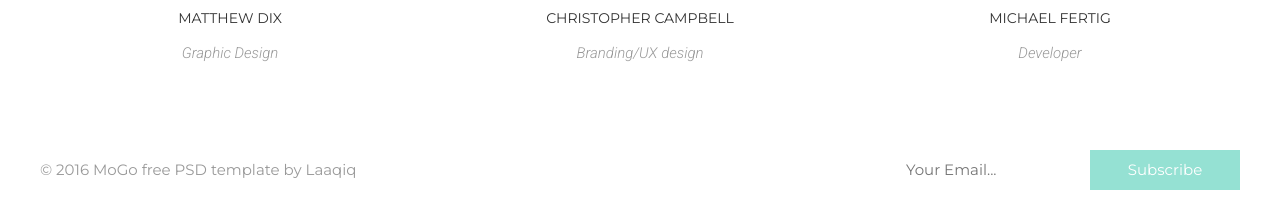
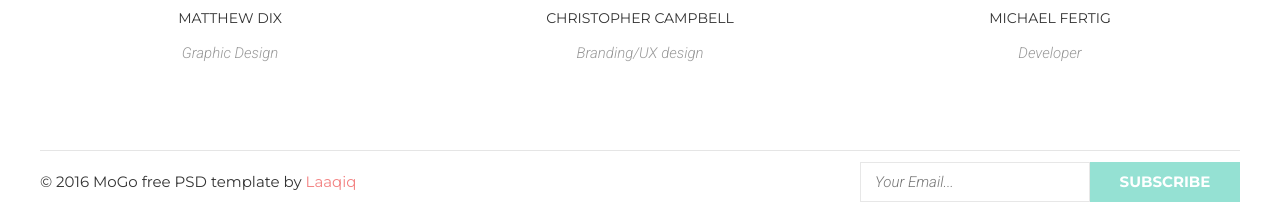
Before and after one commit to Yura111/Yura111-Yura111-goit-be-course-module-6, a plain HTML site: page index.html in a window 1280 px wide. Shown: the part 1574-1787 px from the top of the page. Before the commit the page ends 1764 px from the top, so only its background shows below. Drawn offline with Linux system fonts and the light colour scheme.

Commit message:
06.05/14.30

```diff
--- a/css/style.css
+++ b/css/style.css
@@ -25,7 +25,7 @@ img {
   height: auto;
 }
 
-
+button,
 input,
 optgroup,
 select,
@@ -313,18 +313,70 @@ box-shadow: 10px 10px 0 rgb(149, 225, 211);
     line-height: 1.6;
     text-align: center;
   }
-  .footer_box{
+  .footer_box {
     display: flex;
     justify-content: space-between;
     align-items: center;
+    color: rgb(51, 51, 51);
+    border-top: 1px solid #e5e5e5;
+    padding: 11px 0;
   }
+  .color a {
+    color: #f38181
+   }
   .contact-from{
-height: 40px;
+    display: flex;
   }
+
+  .contact-from_input {
+
+    display: block;
+    width: 230px;
+    height: 40px;
+    border: 1px solid #e7e7e7;
+    padding-left: 14px; }
+
+    .contact {
+      display: block;
+      width: 150px;
+      height: 40px;
+      background-color: #95e1d3;
+      font-weight: 700;
+      text-transform: uppercase;
+      color: #fff;
+      cursor: pointer;
+    }
+
+
+ /* .contact-from{
+    display:flex;
+    height: 40px;
+text-align: center;
+font-size: 15px;
+font-family: "Roboto";
+color: rgb(204, 204, 204);
+font-style: italic;
+line-height: 1.6;
+border: 1px solid #e7e7e7;
+  }
+
  .contact{
+  display: flex;
    border: none;
    background-color: #95e1d3;
-   color: #fff;
-      height: 40px;
-      width: 150px;
- }
+      font-size: 14px;
+    color: #fff;
+  font-weight: 700;
+  text-transform: uppercase;
+  line-height: 1.2;
+  text-align: center;
+      height: 40px;}*/
+
+
+      .contact-from_input{
+        font-size: 15px;
+        font-family: 'Roboto', sans-serif;
+        color: #cccccc;
+        font-weight: 300;
+        font-style: italic;
+      }
--- a/index.html
+++ b/index.html
@@ -156,14 +156,14 @@
     <footer class="footer">
       <div class="conteiner">
         <ul class="footer_box">
-          <li class="footer_item">© 2016 MoGo free PSD template by  <a href="#">Laaqiq</a>
+          <li class="footer_item color" >© 2016 MoGo free PSD template by  <a href="#" >Laaqiq</a>
              </li>
           <li class="footer_item">
             <form action="#" class="contact-from">
-              <input type="Email" class="contact-from" placeholder="Your Email...">
+              <input type="Email" class="contact-from_input" placeholder="Your Email...">
               <button type="submit" class="contact">Subscribe</button>
             </form>
-          </li>
+                      </li>
         </ul>
       </div>
     </footer>
```
